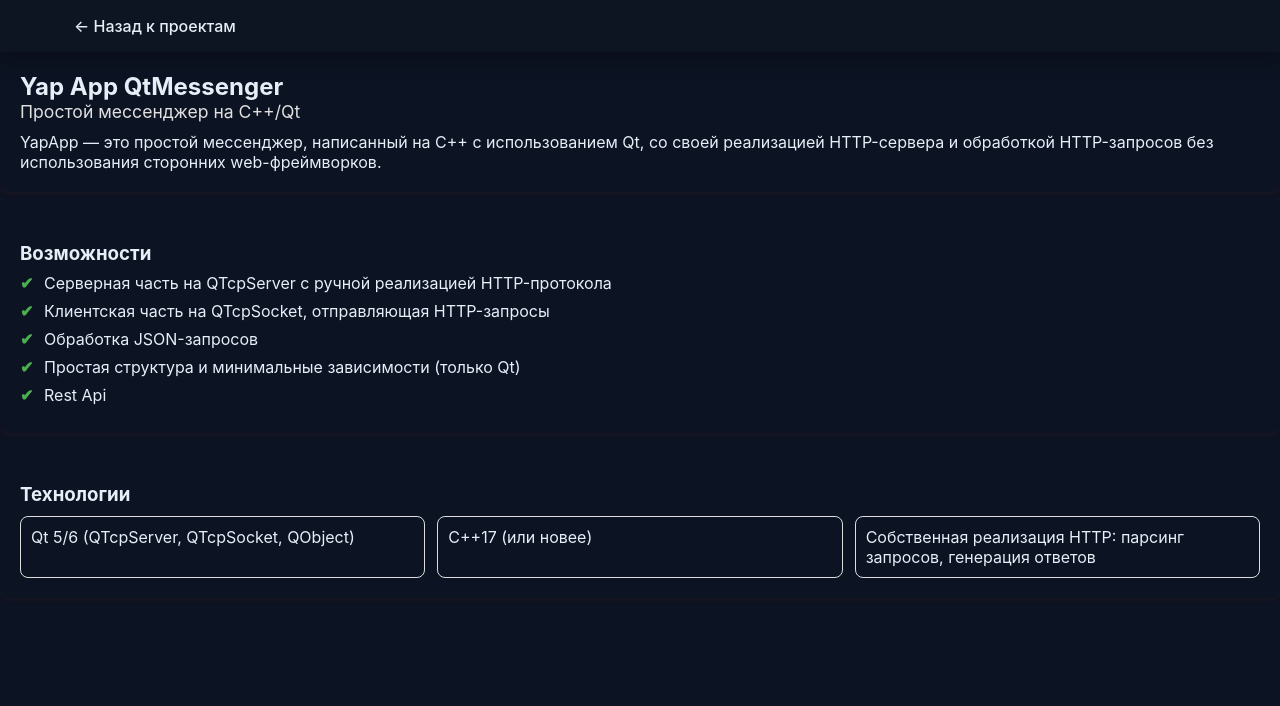
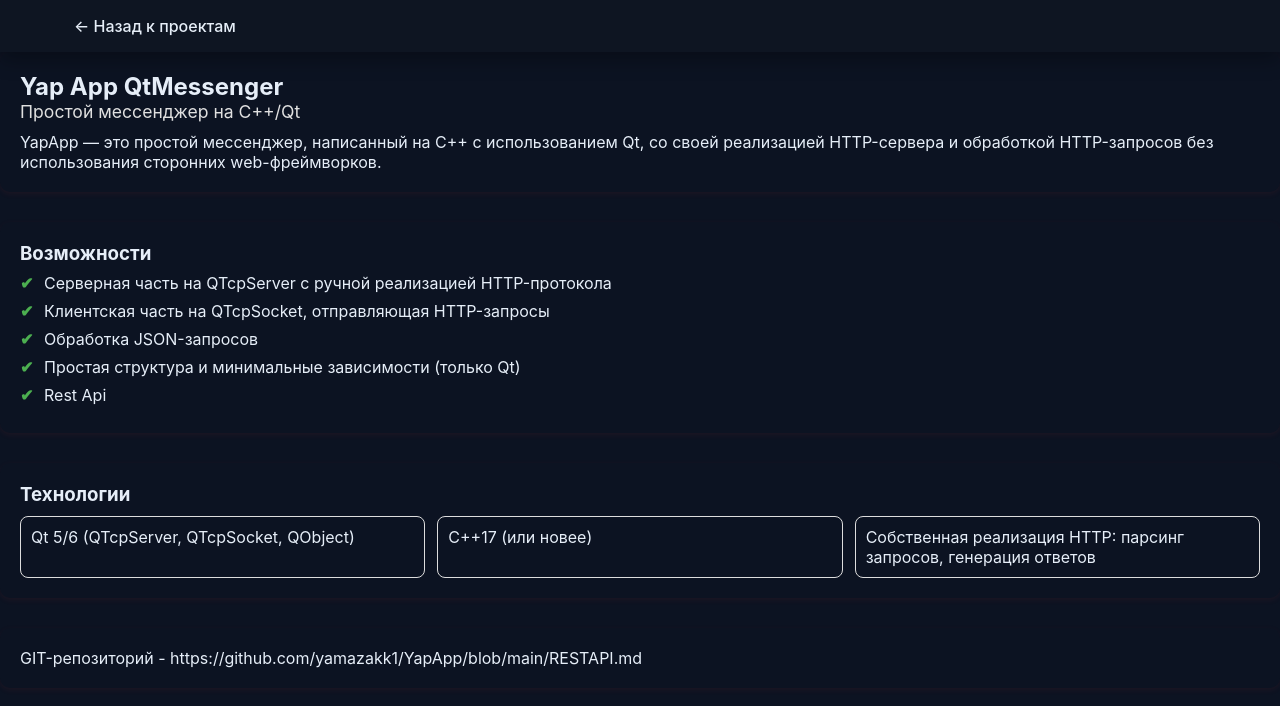
Before and after one commit to Tavvex/project-showcase, a plain HTML site: page projects/YapApp/main.html in a window 1280 px wide. Drawn offline with Linux system fonts and the light colour scheme.

Commit message:
Добавление git ссылки

```diff
--- a/projects/YapApp/main.html
+++ b/projects/YapApp/main.html
@@ -41,6 +41,10 @@
                 <div>Собственная реализация HTTP: парсинг запросов, генерация ответов</div>
             </div>
         </section>
+
+        <section class="card">
+            <p>GIT-репозиторий - https://github.com/yamazakk1/YapApp/blob/main/RESTAPI.md</p>
+        </section>
     </main>
 
 
```
